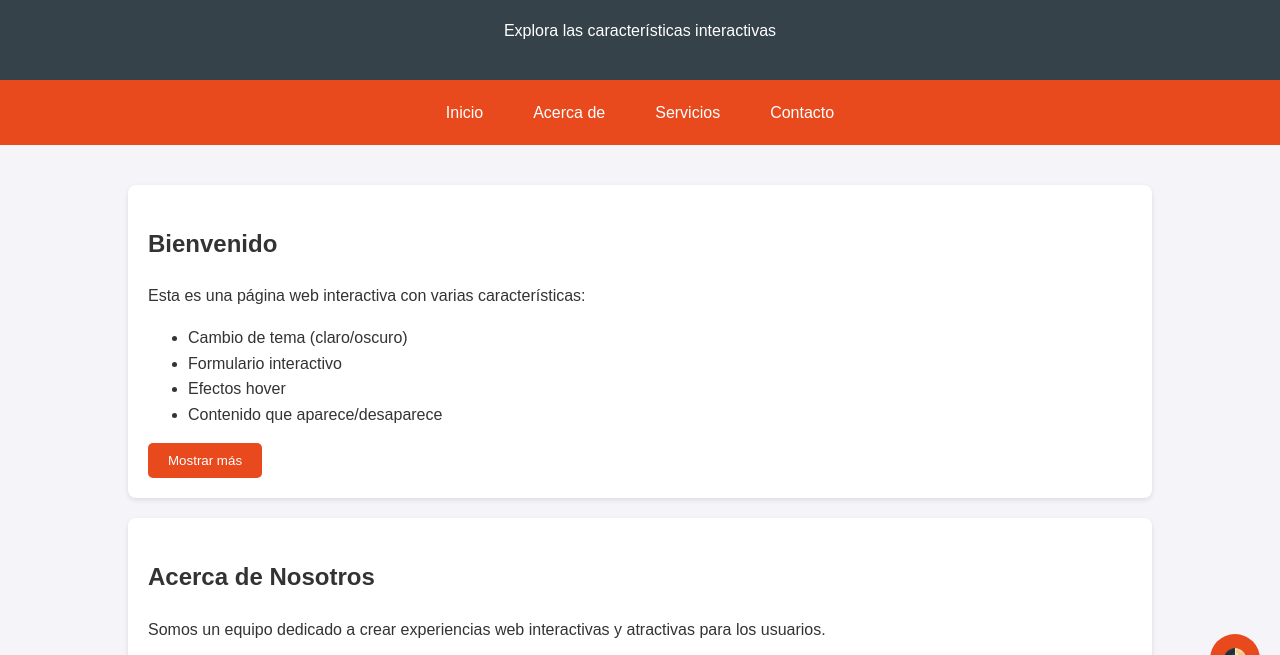
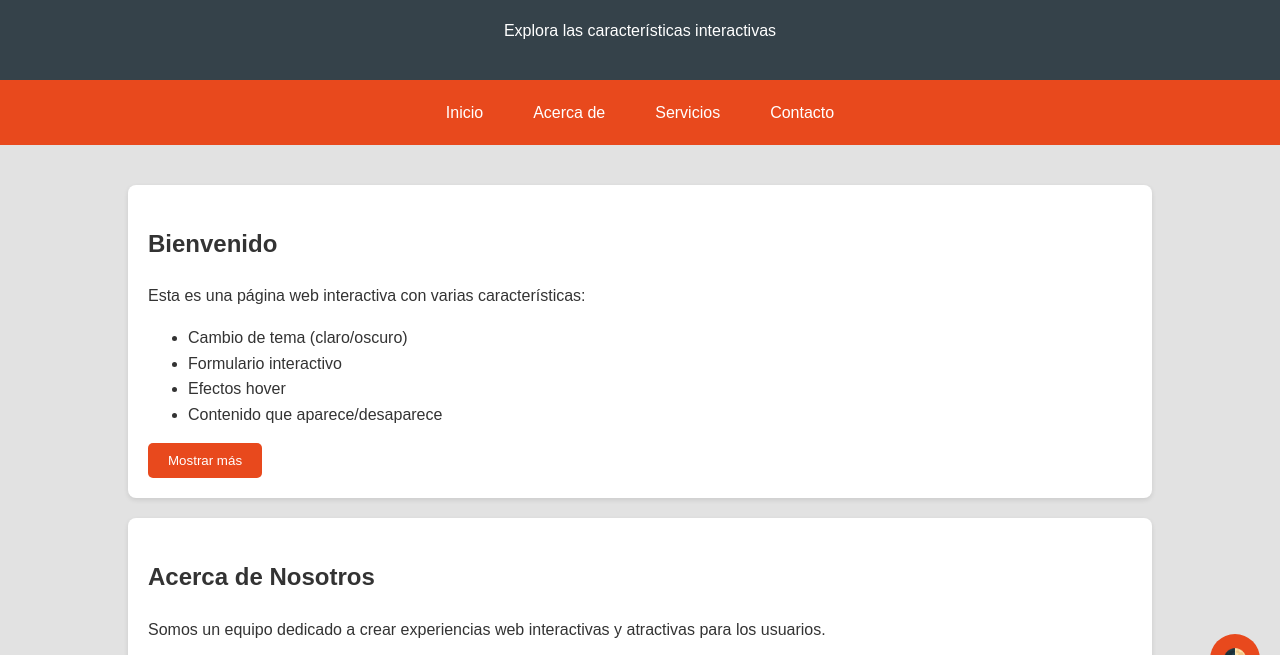
Before and after one commit to wilsonvilla78/fenixnet, a plain HTML site: page index.html in a window 1280 px wide. Shown: the part 96-751 px from the top of the page. Drawn offline with Linux system fonts and the light colour scheme.

Commit message:
Update index.html

```diff
--- a/index.html
+++ b/index.html
@@ -10,7 +10,7 @@
             font-family: 'Arial', sans-serif;
             margin: 0;
             padding: 0;
-            background-color: #f4f4f9;
+            background-color: #e2e2e2;
             color: #333;
             line-height: 1.6;
         }
```
